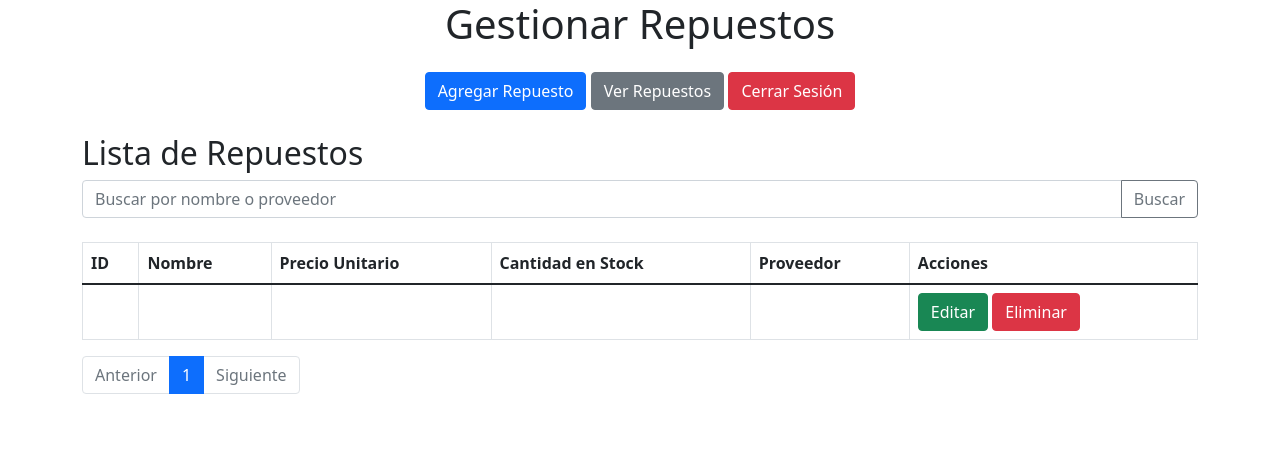
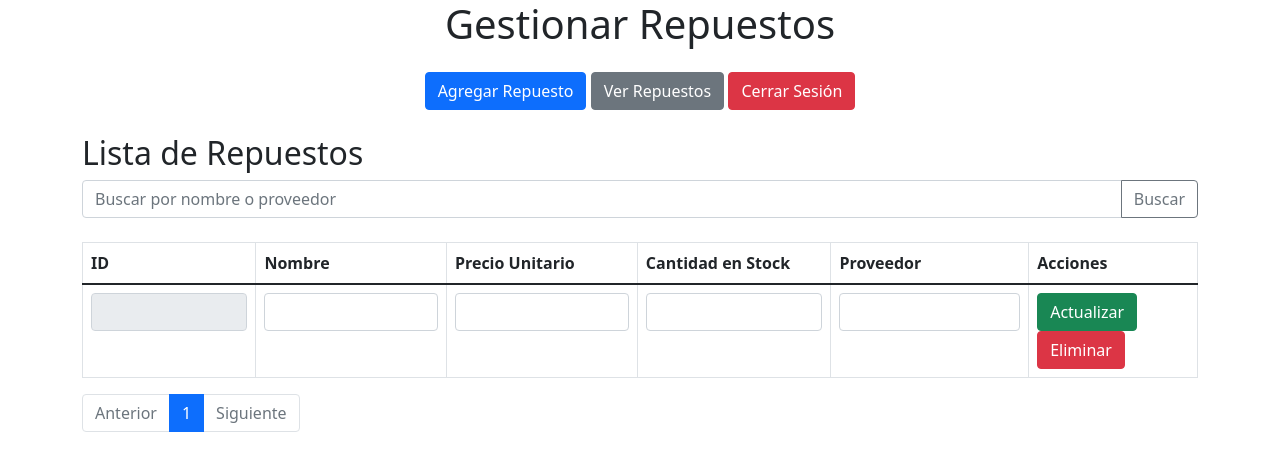
Before and after one commit to hacefrio/epe3_Sebastian_vargas_Diego_Silva, a PHP site: page /vendedor/manage_repuestos.php in a window 1280 px wide. Shown: the top 471 px of the page. Run offline with PHP 8.4, Linux system fonts and the light colour scheme; the visitor is signed in with stand-in values (Sample User, id 1); tables that the repository leaves empty or names only in its code hold one stand-in row (values such as "Sample post"); data that the repository does not hold is empty.

Commit message:
Update manage_repuestos.php

```diff
--- a/vendedor/manage_repuestos.php
+++ b/vendedor/manage_repuestos.php
@@ -148,15 +148,17 @@ if (isset($_POST['update'])) {
             <tbody>
                 <?php foreach ($repuestos as $repuesto): ?>
                 <tr>
-                    <td><?= htmlspecialchars($repuesto['RepuestoID']); ?></td>
-                    <td><?= htmlspecialchars($repuesto['NombreRepuesto']); ?></td>
-                    <td><?= htmlspecialchars($repuesto['PrecioUnitario']); ?></td>
-                    <td><?= htmlspecialchars($repuesto['CantidadStock']); ?></td>
-                    <td><?= htmlspecialchars($repuesto['Proveedor']); ?></td>
-                    <td>
-                        <button class="btn btn-success" onclick="editRepuesto('<?= $repuesto['RepuestoID']; ?>')">Editar</button>
-                        <a href="?delete=<?= $repuesto['RepuestoID']; ?>&search=<?= htmlspecialchars($search) ?>&page=<?= $page ?>" class="btn btn-danger">Eliminar</a>
-                    </td>
+                    <form action="manage_repuestos.php?search=<?= htmlspecialchars($search) ?>&page=<?= $page ?>" method="post">
+                        <td><input type="text" name="RepuestoID" value="<?= htmlspecialchars($repuesto['RepuestoID']); ?>" readonly class="form-control"></td>
+                        <td><input type="text" name="NombreRepuesto" value="<?= htmlspecialchars($repuesto['NombreRepuesto']); ?>" class="form-control"></td>
+                        <td><input type="number" name="PrecioUnitario" value="<?= htmlspecialchars($repuesto['PrecioUnitario']); ?>" class="form-control"></td>
+                        <td><input type="number" name="CantidadStock" value="<?= htmlspecialchars($repuesto['CantidadStock']); ?>" class="form-control"></td>
+                        <td><input type="text" name="Proveedor" value="<?= htmlspecialchars($repuesto['Proveedor']); ?>" class="form-control"></td>
+                        <td>
+                            <button type="submit" name="update" class="btn btn-success">Actualizar</button>
+                            <a href="?delete=<?= htmlspecialchars($repuesto['RepuestoID']); ?>&search=<?= htmlspecialchars($search) ?>&page=<?= $page ?>" class="btn btn-danger">Eliminar</a>
+                        </td>
+                    </form>
                 </tr>
                 <?php endforeach; ?>
             </tbody>
```
